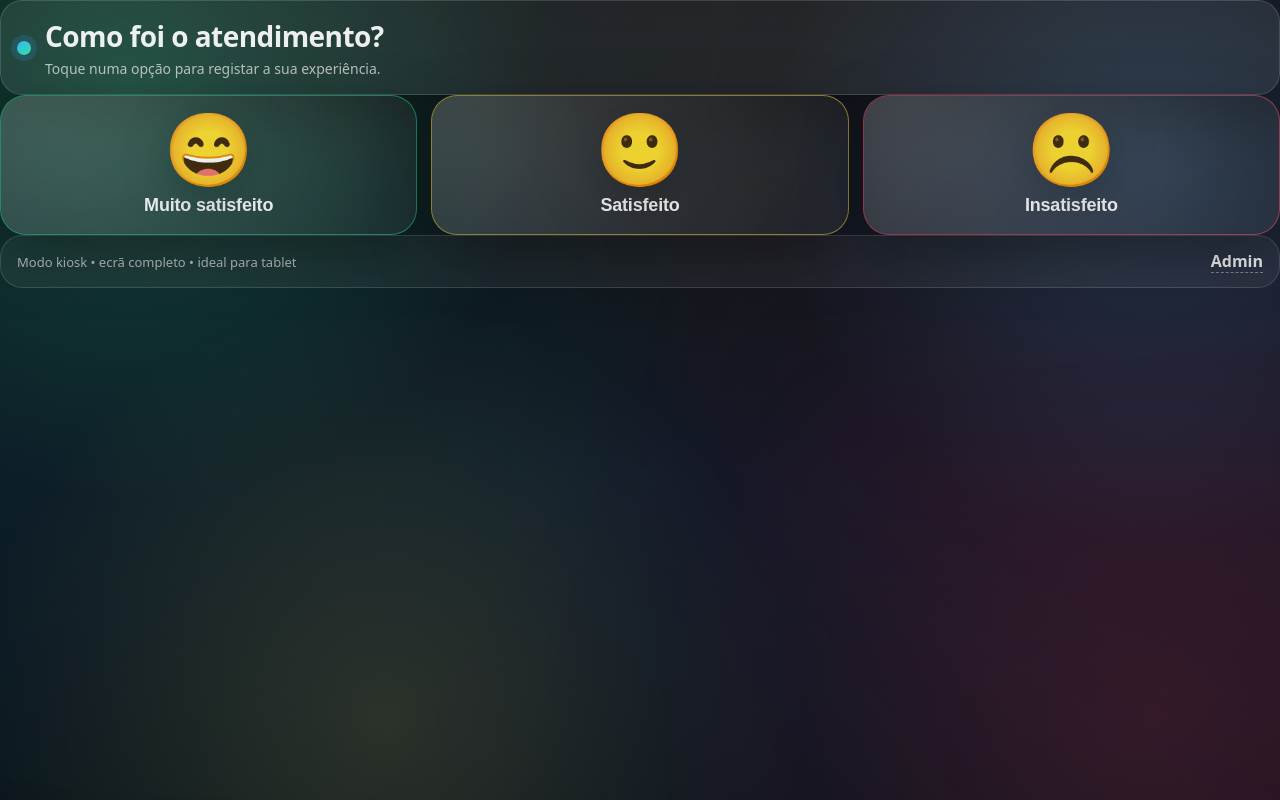
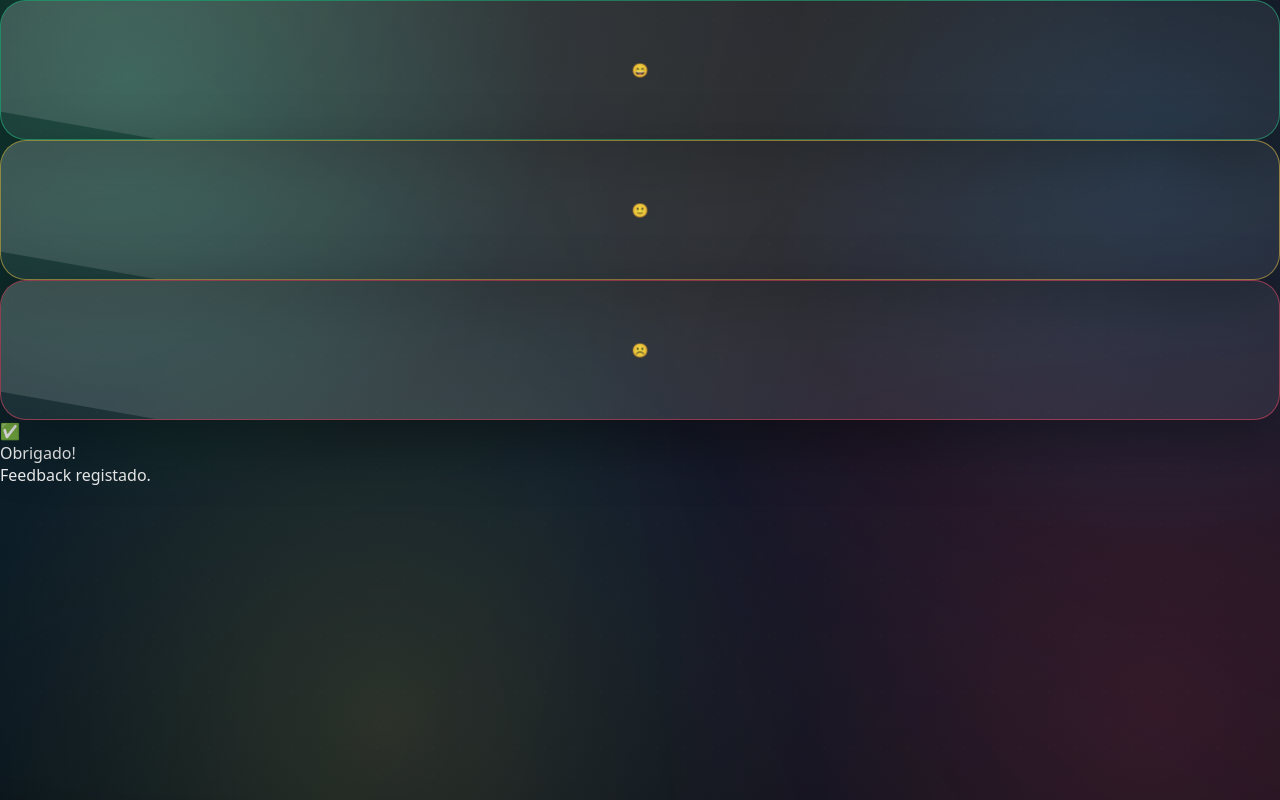
Before and after one commit to Vieira1-1/feedback-app, a Flask app: page / in a window 1280 px wide. Run offline with Flask 3, Linux system fonts and the light colour scheme.

Commit message:
Update kiosk.html

```diff
--- a/templates/kiosk.html
+++ b/templates/kiosk.html
@@ -11,44 +11,18 @@
   <div class="bg-pattern"></div>
 
   <main class="kio">
-    <header class="kiosk-header">
-      <div class="brand-dot"></div>
-      <div>
-        <h1>Como foi o atendimento?</h1>
-        <p>Toque numa opção para registar a sua experiência.</p>
-      </div>
-    </header>
-
-    <section class="kiosk-grid" aria-label="Escolha de satisfação">
-      <button class="kiosk-btn very-happy" data-grau="MUITO_SATISFEITO" aria-label="Muito satisfeito">
-        <span class="emoji">😄</span>
-        <span class="label">Muito satisfeito</span>
-      </button>
-
-      <button class="kiosk-btn happy" data-grau="SATISFEITO" aria-label="Satisfeito">
-        <span class="emoji">🙂</span>
-        <span class="label">Satisfeito</span>
-      </button>
-
-      <button class="kiosk-btn sad" data-grau="INSATISFEITO" aria-label="Insatisfeito">
-        <span class="emoji">☹️</span>
-        <span class="label">Insatisfeito</span>
-      </button>
-    </section>
-
-    <footer class="kiosk-footer">
-      <span class="hint">Modo kiosk • ecrã completo • ideal para tablet</span>
-      <a class="admin-link" href="/admin">Admin</a>
-    </footer>
+    <button class="kiosk-btn very-happy" data-grau="MUITO_SATISFEITO" aria-label="Muito satisfeito">😄</button>
+    <button class="kiosk-btn happy" data-grau="SATISFEITO" aria-label="Satisfeito">🙂</button>
+    <button class="kiosk-btn sad" data-grau="INSATISFEITO" aria-label="Insatisfeito">☹️</button>
   </main>
 
-  <div id="toast" class="toast" aria-live="polite">
-    <div class="toast-inner">
-      <div class="toast-icon">✅</div>
-      <div>
-        <div class="toast-title">Obrigado!</div>
-        <div class="toast-sub">O seu feedback foi registado.</div>
-      </div>
+  <!-- Popup -->
+  <div id="overlay" class="kiosk-overlay" aria-hidden="true">
+    <div class="popup" role="status" aria-live="polite">
+      <div class="popup-icon" id="popupIcon">✅</div>
+      <div class="popup-title" id="popupTitle">Obrigado!</div>
+      <div class="popup-sub" id="popupSub">Feedback registado.</div>
+      <div class="popup-bar"><span id="popupBar"></span></div>
     </div>
   </div>
 
```
